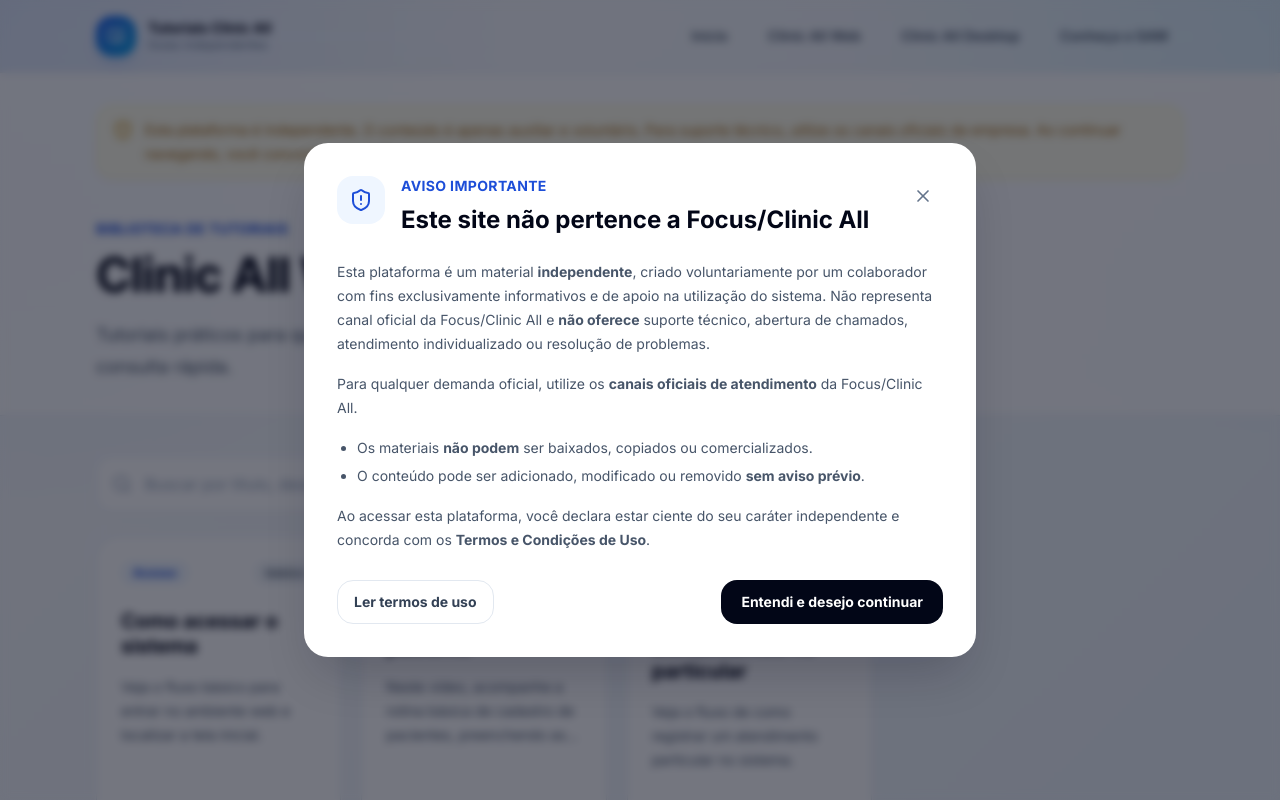
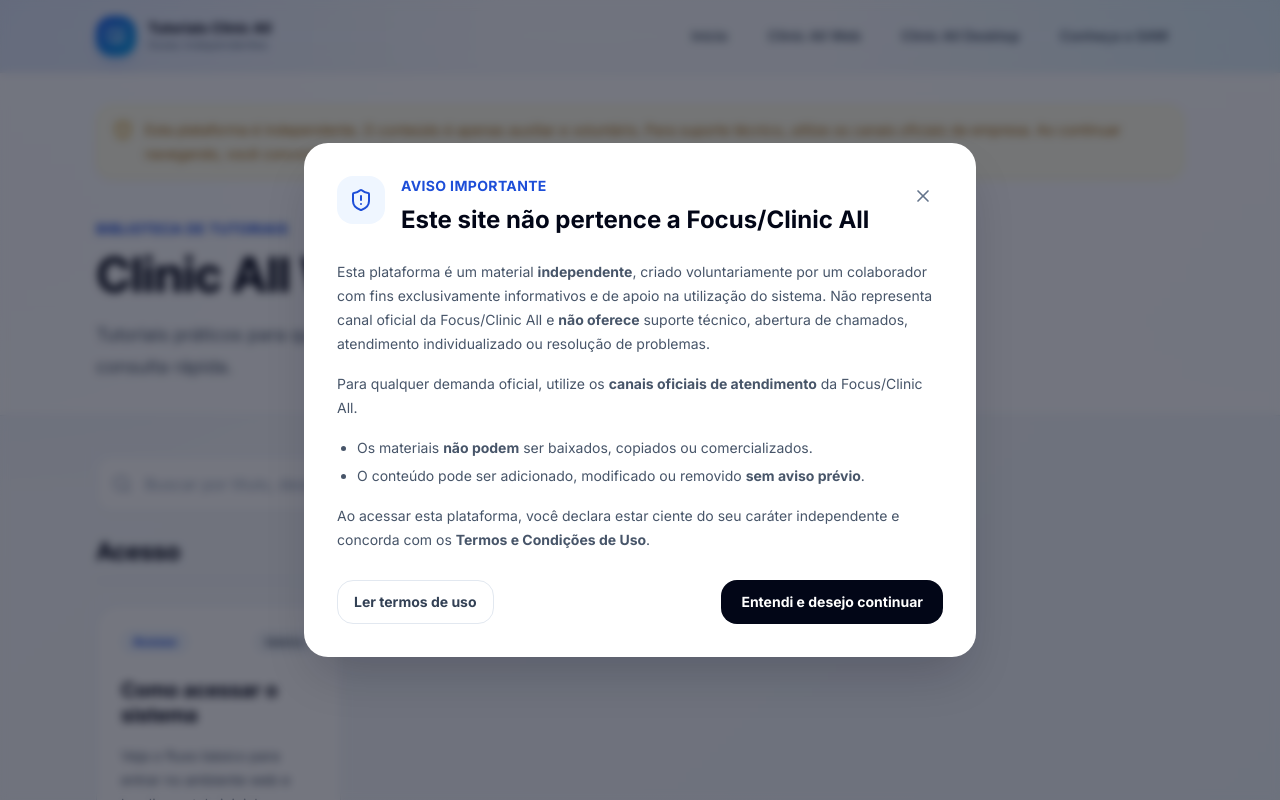
Before and after one commit to Samuelsts/helpsam, a Next.js app: page /web in a window 1280 px wide. Shown: the top 800 px of the page. Built offline with nearby package versions, Linux system fonts and the light colour scheme.

Commit message:
feat: agrupar categorias nas listagens web e desktop
- define ordem fixa de exibição via categoryOrder
- adiciona groupTutorialsByCategory e seções com divisória no TutorialGrid
- oculta categorias sem resultado ao pesquisar

```diff
--- a/components/TutorialGrid.tsx
+++ b/components/TutorialGrid.tsx
@@ -1,39 +1,58 @@
 "use client";
 
 import { useMemo, useState } from "react";
-import type { Tutorial } from "@/src/data/tutorials";
+import { groupTutorialsByCategory, type Tutorial } from "@/src/data/tutorials";
 import { SearchInput } from "@/components/SearchInput";
 import { TutorialCard } from "@/components/TutorialCard";
 
 export function TutorialGrid({ tutorials }: { tutorials: Tutorial[] }) {
   const [query, setQuery] = useState("");
 
-  const filteredTutorials = useMemo(() => {
+  // Filtra e agrupa no mesmo useMemo: o agrupamento depende do resultado do filtro,
+  // então separar em dois memos só adicionaria uma dependência encadeada sem ganho.
+  const groups = useMemo(() => {
     const normalizedQuery = query.trim().toLowerCase();
 
-    if (!normalizedQuery) {
-      return tutorials;
-    }
+    const filtered = normalizedQuery
+      ? tutorials.filter((tutorial) => {
+          const searchable =
+            `${tutorial.title} ${tutorial.description} ${tutorial.category}`.toLowerCase();
+          return searchable.includes(normalizedQuery);
+        })
+      : tutorials;
 
-    return tutorials.filter((tutorial) => {
-      const searchable = `${tutorial.title} ${tutorial.description} ${tutorial.category}`.toLowerCase();
-      return searchable.includes(normalizedQuery);
-    });
+    return groupTutorialsByCategory(filtered);
   }, [query, tutorials]);
 
   return (
     <div className="space-y-6">
       <SearchInput value={query} onChange={setQuery} />
 
-      {filteredTutorials.length > 0 ? (
-        <div className="grid gap-5 sm:grid-cols-2 xl:grid-cols-3">
-          {filteredTutorials.map((tutorial) => (
-            <TutorialCard key={tutorial.id} tutorial={tutorial} />
+      {groups.length > 0 ? (
+        <div className="space-y-12">
+          {groups.map(({ category, tutorials: categoryTutorials }) => (
+            // aria-label em vez de aria-labelledby: não depende de id,
+            // então não quebra se uma categoria futura tiver espaço ("Módulo Médico").
+            <section key={category} aria-label={category}>
+              <div className="mb-6 border-b border-slate-200 pb-3">
+                <h2 className="text-2xl font-bold tracking-tight text-slate-950">
+                  {category}
+                </h2>
+              </div>
+
+              <div className="grid gap-5 sm:grid-cols-2 xl:grid-cols-3">
+                {categoryTutorials.map((tutorial) => (
+                  <TutorialCard key={tutorial.id} tutorial={tutorial} />
+                ))}
+              </div>
+            </section>
           ))}
         </div>
       ) : (
         <div className="rounded-3xl border border-slate-200 bg-white p-10 text-center shadow-sm">
-          <p className="text-lg font-bold text-slate-950">Nenhum tutorial encontrado</p>
+          <p className="text-lg font-bold text-slate-950">
+            Nenhum tutorial encontrado
+          </p>
           <p className="mt-2 text-sm text-slate-500">
             Tente buscar por outra palavra, categoria ou etapa da rotina.
           </p>
--- a/src/data/tutorials.ts
+++ b/src/data/tutorials.ts
@@ -1,6 +1,17 @@
-export type ClinicAllApp = 'web' | 'desktop';
+export type ClinicAllApp = "web" | "desktop";
 
-export type TutorialLevel = 'básico' | 'intermediário' | 'avançado';
+export type TutorialLevel = "básico" | "intermediário" | "avançado";
+
+export const categoryOrder = [
+  "Acesso",
+  "Cadastros",
+  "Agenda",
+  "Atendimento",
+  "Financeiro",
+  "Relatórios",
+] as const;
+
+export type TutorialCategory = (typeof categoryOrder)[number];
 
 export type Tutorial = {
   id: string;
@@ -8,7 +19,7 @@
   title: string;
   description: string;
   app: ClinicAllApp;
-  category: string;
+  category: TutorialCategory;
   level: TutorialLevel;
   duration: string;
   youtubeId: string;
@@ -26,251 +37,251 @@
   }
 > = {
   web: {
-    name: 'Clinic All Web',
-    shortName: 'Web',
-    href: '/web',
+    name: "Clinic All Web",
+    shortName: "Web",
+    href: "/web",
     description:
-      'Tutoriais práticos para quem usa a versão no navegador, com foco em rotinas simples e consulta rápida.',
+      "Tutoriais práticos para quem usa a versão no navegador, com foco em rotinas simples e consulta rápida.",
   },
   desktop: {
-    name: 'Clinic All Desktop',
-    shortName: 'Desktop',
-    href: '/desktop',
+    name: "Clinic All Desktop",
+    shortName: "Desktop",
+    href: "/desktop",
     description:
-      'Guias objetivos para a versão instalada, pensados para apoiar tarefas comuns do dia a dia.',
+      "Guias objetivos para a versão instalada, pensados para apoiar tarefas comuns do dia a dia.",
   },
 };
 
 export const tutorials: Tutorial[] = [
   {
-    id: 'web-001',
-    slug: 'como-acessar-o-sistema-web',
-    title: 'Como acessar o sistema',
+    id: "web-001",
+    slug: "como-acessar-o-sistema-web",
+    title: "Como acessar o sistema",
     description:
-      'Veja o fluxo básico para entrar no ambiente web e localizar a tela inicial.',
-    app: 'web',
-    category: 'Acesso',
-    level: 'básico',
-    duration: '2 min',
-    youtubeId: '7yBtwbKHQgU',
+      "Veja o fluxo básico para entrar no ambiente web e localizar a tela inicial.",
+    app: "web",
+    category: "Acesso",
+    level: "básico",
+    duration: "2 min",
+    youtubeId: "7yBtwbKHQgU",
     hasImageTutorial: false,
-    imageTutorialUrl: '#imagens',
+    imageTutorialUrl: "#imagens",
   },
   {
-    id: 'web-002',
-    slug: 'como-cadastrar-um-paciente-web',
-    title: 'Como cadastrar um paciente',
+    id: "web-002",
+    slug: "como-cadastrar-um-paciente-web",
+    title: "Como cadastrar um paciente",
     description:
-      'Neste vídeo, acompanhe a rotina básica de cadastro de pacientes, preenchendo as principais informações necessárias para o registro no sistema.',
-    app: 'web',
-    category: 'Cadastros',
-    level: 'básico',
-    duration: '4 min',
-    youtubeId: 'c6Z0SEnPViA',
+      "Neste vídeo, acompanhe a rotina básica de cadastro de pacientes, preenchendo as principais informações necessárias para o registro no sistema.",
+    app: "web",
+    category: "Cadastros",
+    level: "básico",
+    duration: "4 min",
+    youtubeId: "c6Z0SEnPViA",
     hasImageTutorial: false,
   },
   {
-    id: 'web-003',
-    slug: 'como-registrar-atendimento-no-particular-web',
-    title: 'Como registrar atendimentos no particular',
+    id: "web-003",
+    slug: "como-registrar-atendimento-no-particular-web",
+    title: "Como registrar atendimentos no particular",
     description:
-      'Veja o fluxo de como registrar um atendimento particular no sistema.',
-    app: 'web',
-    category: 'Cadastro',
-    level: 'intermediário',
-    duration: '5 min',
-    youtubeId: 'ZgFUWfvq4JI',
+      "Veja o fluxo de como registrar um atendimento particular no sistema.",
+    app: "web",
+    category: "Cadastros",
+    level: "intermediário",
+    duration: "5 min",
+    youtubeId: "ZgFUWfvq4JI",
     hasImageTutorial: false,
-    imageTutorialUrl: '#imagens',
+    imageTutorialUrl: "#imagens",
   },
   {
-    id: 'web-004',
-    slug: 'modulo-financeiro-web',
-    title: 'Modulo Financeiro',
+    id: "web-004",
+    slug: "modulo-financeiro-web",
+    title: "Modulo Financeiro",
     description:
-      'Conheça a rotina básica de uso do módulo financeiro do Clinic All, explorando as principais funcionalidades para controle e acompanhamento das movimentações financeiras da clínica.',
-    app: 'web',
-    category: 'Financeiro',
-    level: 'avançado',
-    duration: '17 min',
-    youtubeId: 'dz_4g9ghj2g',
+      "Conheça a rotina básica de uso do módulo financeiro do Clinic All, explorando as principais funcionalidades para controle e acompanhamento das movimentações financeiras da clínica.",
+    app: "web",
+    category: "Financeiro",
+    level: "avançado",
+    duration: "17 min",
+    youtubeId: "dz_4g9ghj2g",
     hasImageTutorial: false,
-    imageTutorialUrl: '#imagens',
+    imageTutorialUrl: "#imagens",
   },
   {
-    id: 'web-005',
-    slug: 'como-registrar-atendimento-dos-convenios-web',
-    title: 'Como registrar atendimentos dos convênios',
+    id: "web-005",
+    slug: "como-registrar-atendimento-dos-convenios-web",
+    title: "Como registrar atendimentos dos convênios",
     description:
-      'Veja na prática a rotina básica de registro de um atendimento de convênio, desde a abertura até a finalização do serviço prestado ao paciente.',
-    app: 'web',
-    category: 'Cadastro',
-    level: 'intermediário',
-    duration: '6 min',
-    youtubeId: 'ytRbOmEZS_g',
+      "Veja na prática a rotina básica de registro de um atendimento de convênio, desde a abertura até a finalização do serviço prestado ao paciente.",
+    app: "web",
+    category: "Cadastros",
+    level: "intermediário",
+    duration: "6 min",
+    youtubeId: "ytRbOmEZS_g",
     hasImageTutorial: false,
-    imageTutorialUrl: '#imagens',
+    imageTutorialUrl: "#imagens",
   },
   {
-    id: 'web-006',
-    slug: 'como-cadastrar-medicos-e-profissionais-web',
-    title: 'Como cadastrar médicos e profissionais',
+    id: "web-006",
+    slug: "como-cadastrar-medicos-e-profissionais-web",
+    title: "Como cadastrar médicos e profissionais",
     description:
-      'Conheça a rotina básica de cadastro dos profissionais de saúde, registrando suas informações essenciais no sistema.',
-    app: 'web',
-    category: 'Cadastro',
-    level: 'básico',
-    duration: '3 min',
-    youtubeId: '5m6YUeEIL6s',
+      "Conheça a rotina básica de cadastro dos profissionais de saúde, registrando suas informações essenciais no sistema.",
+    app: "web",
+    category: "Cadastros",
+    level: "básico",
+    duration: "3 min",
+    youtubeId: "5m6YUeEIL6s",
     hasImageTutorial: false,
-    imageTutorialUrl: '#imagens',
+    imageTutorialUrl: "#imagens",
   },
   {
-    id: 'web-007',
-    slug: 'como-cadastrar-usuarios-web',
-    title: 'Como cadastrar usuários',
+    id: "web-007",
+    slug: "como-cadastrar-usuarios-web",
+    title: "Como cadastrar usuários",
     description:
-      'Aprenda a rotina básica de criação e configuração de usuários, definindo acessos dentro do Clinic All.',
-    app: 'web',
-    category: 'Cadastro',
-    level: 'básico',
-    duration: '3 min',
-    youtubeId: 't-a0BQt46dE',
+      "Aprenda a rotina básica de criação e configuração de usuários, definindo acessos dentro do Clinic All.",
+    app: "web",
+    category: "Cadastros",
+    level: "básico",
+    duration: "3 min",
+    youtubeId: "t-a0BQt46dE",
     hasImageTutorial: false,
-    imageTutorialUrl: '#imagens',
+    imageTutorialUrl: "#imagens",
   },
   {
-    id: 'web-008',
-    slug: 'evolucoes-e-agenda-profissional-web',
-    title: 'Evoluções e agenda profissional',
+    id: "web-008",
+    slug: "evolucoes-e-agenda-profissional-web",
+    title: "Evoluções e agenda profissional",
     description:
-      'Neste vídeo, acompanhe a rotina básica de registro de evoluções e gerenciamento da agenda profissional no Clinic All Web.',
-    app: 'web',
-    category: 'Atendimento',
-    level: 'básico',
-    duration: '7 min',
-    youtubeId: 'YbaEoqSa8UE',
+      "Neste vídeo, acompanhe a rotina básica de registro de evoluções e gerenciamento da agenda profissional no Clinic All Web.",
+    app: "web",
+    category: "Atendimento",
+    level: "básico",
+    duration: "7 min",
+    youtubeId: "YbaEoqSa8UE",
     hasImageTutorial: false,
-    imageTutorialUrl: '#imagens',
+    imageTutorialUrl: "#imagens",
   },
   {
-    id: 'web-009',
-    slug: 'como-consultar-agenda-e-marcacoes-web',
-    title: 'Como consultar agenda e marcações ',
+    id: "web-009",
+    slug: "como-consultar-agenda-e-marcacoes-web",
+    title: "Como consultar agenda e marcações ",
     description:
-      'Aprenda a navegar por datas, localizar horários e conferir detalhes de agendamento.',
-    app: 'web',
-    category: 'Agenda',
-    level: 'intermediário',
-    duration: '8 min',
-    youtubeId: 'SxZB89pYBoE',
+      "Aprenda a navegar por datas, localizar horários e conferir detalhes de agendamento.",
+    app: "web",
+    category: "Agenda",
+    level: "intermediário",
+    duration: "8 min",
+    youtubeId: "SxZB89pYBoE",
     hasImageTutorial: true,
-    imageTutorialUrl: '#imagens',
+    imageTutorialUrl: "#imagens",
   },
   {
-    id: 'web-010',
-    slug: 'abertura-de-agenda-dos-profissionais-web',
-    title: 'Abertura de Agenda dos profissionais',
+    id: "web-010",
+    slug: "abertura-de-agenda-dos-profissionais-web",
+    title: "Abertura de Agenda dos profissionais",
     description:
-      'Acompanhe a rotina básica de configuração e abertura da agenda dos profissionais para receber agendamentos no sistema Clinic All Web.',
-    app: 'web',
-    category: 'Agenda',
-    level: 'intermediário',
-    duration: '4 min',
-    youtubeId: '9i2FNtgEqgs',
+      "Acompanhe a rotina básica de configuração e abertura da agenda dos profissionais para receber agendamentos no sistema Clinic All Web.",
+    app: "web",
+    category: "Agenda",
+    level: "intermediário",
+    duration: "4 min",
+    youtubeId: "9i2FNtgEqgs",
     hasImageTutorial: true,
-    imageTutorialUrl: '#imagens',
+    imageTutorialUrl: "#imagens",
   },
   {
-    id: 'web-011',
-    slug: 'como-cadastrar-procedimento-web',
-    title: 'Como cadastrar procedimento',
-    description: 'Veja o fluxo básico para cadastrar um procedimento.',
-    app: 'web',
-    category: 'Cadastro',
-    level: 'intermediário',
-    duration: '2 min',
-    youtubeId: 'C0Hi05ic5Yc',
+    id: "web-011",
+    slug: "como-cadastrar-procedimento-web",
+    title: "Como cadastrar procedimento",
+    description: "Veja o fluxo básico para cadastrar um procedimento.",
+    app: "web",
+    category: "Cadastros",
+    level: "intermediário",
+    duration: "2 min",
+    youtubeId: "C0Hi05ic5Yc",
     hasImageTutorial: false,
-    imageTutorialUrl: '#imagens',
+    imageTutorialUrl: "#imagens",
   },
   {
-    id: 'web-012',
-    slug: 'como-alterar-valor-procedimento-web',
-    title: 'Como alterar valor de um procedimento',
+    id: "web-012",
+    slug: "como-alterar-valor-procedimento-web",
+    title: "Como alterar valor de um procedimento",
     description:
-      'Nesse vídeo, aprenda como executar a rotina básica de edição do valor de um serviço no sistema.',
-    app: 'web',
-    category: 'Cadastros',
-    level: 'intermediário',
-    duration: '2 min',
-    youtubeId: 'zPTyWIhLRac',
+      "Nesse vídeo, aprenda como executar a rotina básica de edição do valor de um serviço no sistema.",
+    app: "web",
+    category: "Cadastros",
+    level: "intermediário",
+    duration: "2 min",
+    youtubeId: "zPTyWIhLRac",
     hasImageTutorial: false,
   },
   {
-    id: 'web-013',
-    slug: 'como-cadastrar-e-configurar-participacao-honorarios-dos-profissionais-web',
-    title: 'Configuração dos honorários dos profissionais',
+    id: "web-013",
+    slug: "como-cadastrar-e-configurar-participacao-honorarios-dos-profissionais-web",
+    title: "Honorários (participação) dos profissionais",
     description:
-      'Entenda a rotina básica de inclusão e configuração da participação financeira dos profissionais nos atendimentos realizados pela clínica.',
-    app: 'web',
-    category: 'Cadastros',
-    level: 'intermediário',
-    duration: '4 min',
-    youtubeId: 'MhOwoQ0XQyo',
+      "Entenda a rotina básica de inclusão e configuração da participação financeira dos profissionais nos atendimentos realizados pela clínica.",
+    app: "web",
+    category: "Cadastros",
+    level: "intermediário",
+    duration: "4 min",
+    youtubeId: "MhOwoQ0XQyo",
     hasImageTutorial: false,
   },
   {
-    id: 'web-014',
-    slug: 'como-gerar-e-consultar-relatorios-de-atendimento-web',
-    title: 'Como gerar e consultar relatórios de atendimento',
+    id: "web-014",
+    slug: "como-gerar-e-consultar-relatorios-de-atendimento-web",
+    title: "Como gerar e consultar relatórios de atendimento",
     description:
-      'Nesse vídeo, veja como realizar a rotina básica de consulta e geração do relatório de atendimentos realizados em um determinado período..',
-    app: 'web',
-    category: 'Relatórios',
-    level: 'básico',
-    duration: '4 min',
-    youtubeId: 'fk3oioWArZo',
+      "Nesse vídeo, veja como realizar a rotina básica de consulta e geração do relatório de atendimentos realizados em um determinado período..",
+    app: "web",
+    category: "Relatórios",
+    level: "básico",
+    duration: "4 min",
+    youtubeId: "fk3oioWArZo",
     hasImageTutorial: false,
   },
   {
-    id: 'desktop-001',
-    slug: 'como-cadastrar-paciente',
-    title: 'Como cadastrar paciente',
-    description: 'Saiba como realizar o cadastro de um paciente no sistema',
-    app: 'desktop',
-    category: 'Cadastro',
-    level: 'básico',
-    duration: '1 min',
-    youtubeId: 'xYxuKBMdhoQ',
+    id: "desktop-001",
+    slug: "como-cadastrar-paciente",
+    title: "Como cadastrar paciente",
+    description: "Saiba como realizar o cadastro de um paciente no sistema",
+    app: "desktop",
+    category: "Cadastros",
+    level: "básico",
+    duration: "1 min",
+    youtubeId: "xYxuKBMdhoQ",
     hasImageTutorial: false,
-    imageTutorialUrl: '#imagens',
+    imageTutorialUrl: "#imagens",
   },
   {
-    id: 'desktop-002',
-    slug: 'como-cadastrar-usuario',
-    title: 'Como cadastrar usúario',
-    description: 'Saiba como realizar o cadastro de um usúario no sistema',
-    app: 'desktop',
-    category: 'Cadastro',
-    level: 'básico',
-    duration: '5 min',
-    youtubeId: 'BHPFp3CE4oU',
+    id: "desktop-002",
+    slug: "como-cadastrar-usuario",
+    title: "Como cadastrar usúario",
+    description: "Saiba como realizar o cadastro de um usúario no sistema",
+    app: "desktop",
+    category: "Cadastros",
+    level: "básico",
+    duration: "5 min",
+    youtubeId: "BHPFp3CE4oU",
     hasImageTutorial: false,
-    imageTutorialUrl: '#imagens',
+    imageTutorialUrl: "#imagens",
   },
   {
-    id: 'desktop-003',
-    slug: 'como-cadastrar-procedimento',
-    title: 'Como cadastrar procedimento',
-    description: 'Saiba como realizar o cadastro de um procedimento no sistema',
-    app: 'desktop',
-    category: 'Cadastro',
-    level: 'intermediário',
-    duration: '1 min',
-    youtubeId: '5lJPa3uFTb8',
+    id: "desktop-003",
+    slug: "como-cadastrar-procedimento",
+    title: "Como cadastrar procedimento",
+    description: "Saiba como realizar o cadastro de um procedimento no sistema",
+    app: "desktop",
+    category: "Cadastros",
+    level: "intermediário",
+    duration: "1 min",
+    youtubeId: "5lJPa3uFTb8",
     hasImageTutorial: false,
-    imageTutorialUrl: '#imagens',
+    imageTutorialUrl: "#imagens",
   },
 ];
 
@@ -291,3 +302,17 @@
     )
     .slice(0, limit);
 }
+
+export type TutorialGroup = {
+  category: TutorialCategory;
+  tutorials: Tutorial[];
+};
+
+export function groupTutorialsByCategory(list: Tutorial[]): TutorialGroup[] {
+  return categoryOrder
+    .map((category) => ({
+      category,
+      tutorials: list.filter((tutorial) => tutorial.category === category),
+    }))
+    .filter((group) => group.tutorials.length > 0);
+}
```
